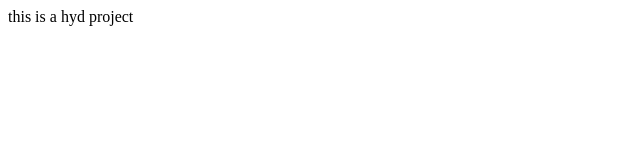
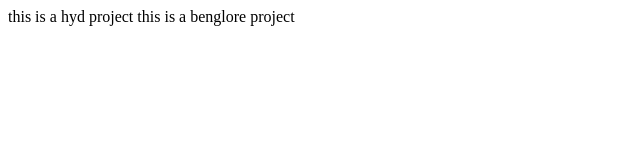
Before and after one commit to venu1203-code/hyd-pro-52r, a plain HTML site: page index.html in a window 1280 px wide. Shown: the whole page, without its empty margins (0-640 px from the left). Drawn offline with Linux system fonts and the light colour scheme.

Commit message:
benglore

```diff
--- a/index.html
+++ b/index.html
@@ -7,5 +7,6 @@
 </head>
 <body>
    this is a hyd project
+   this is a benglore project
 </body>
 </html>
```
